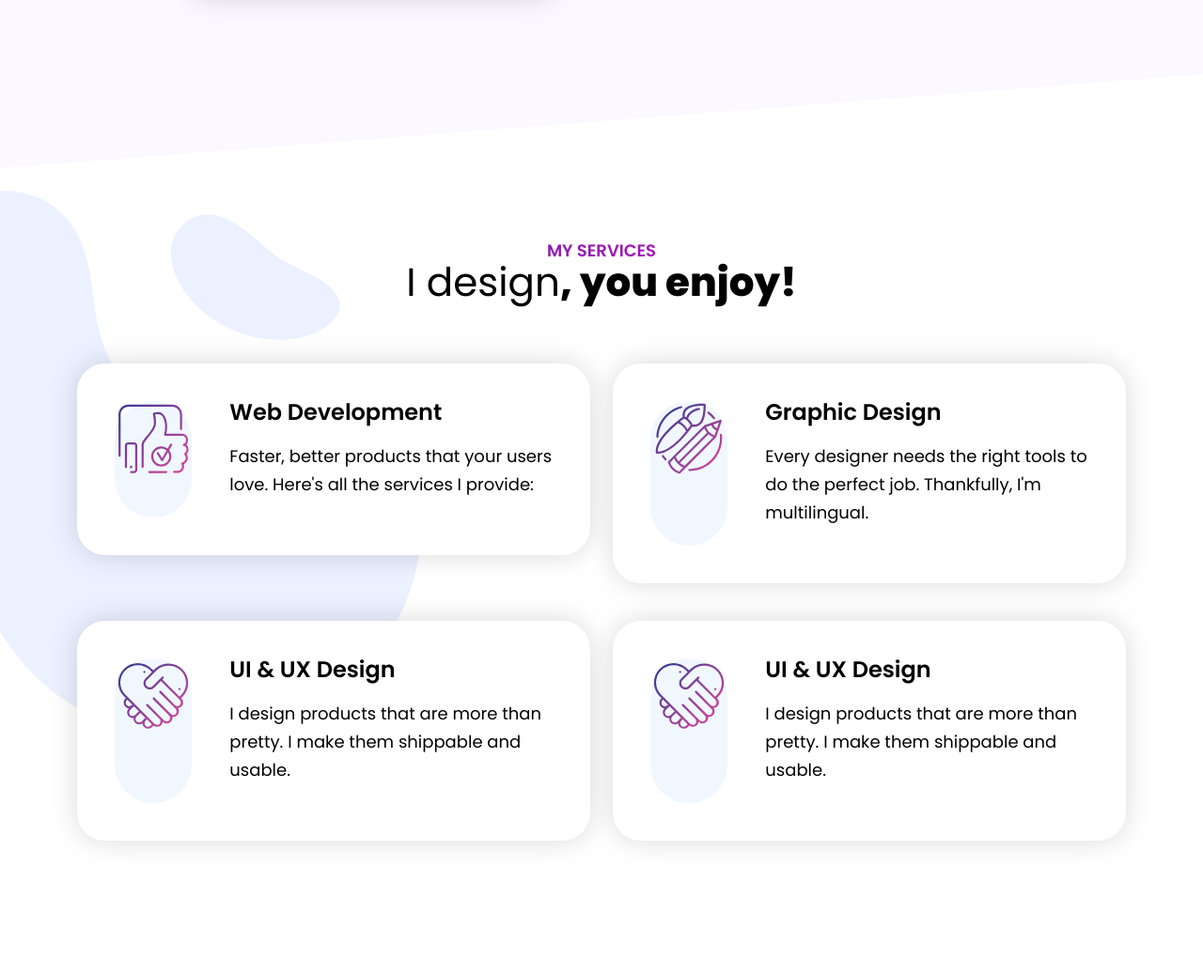
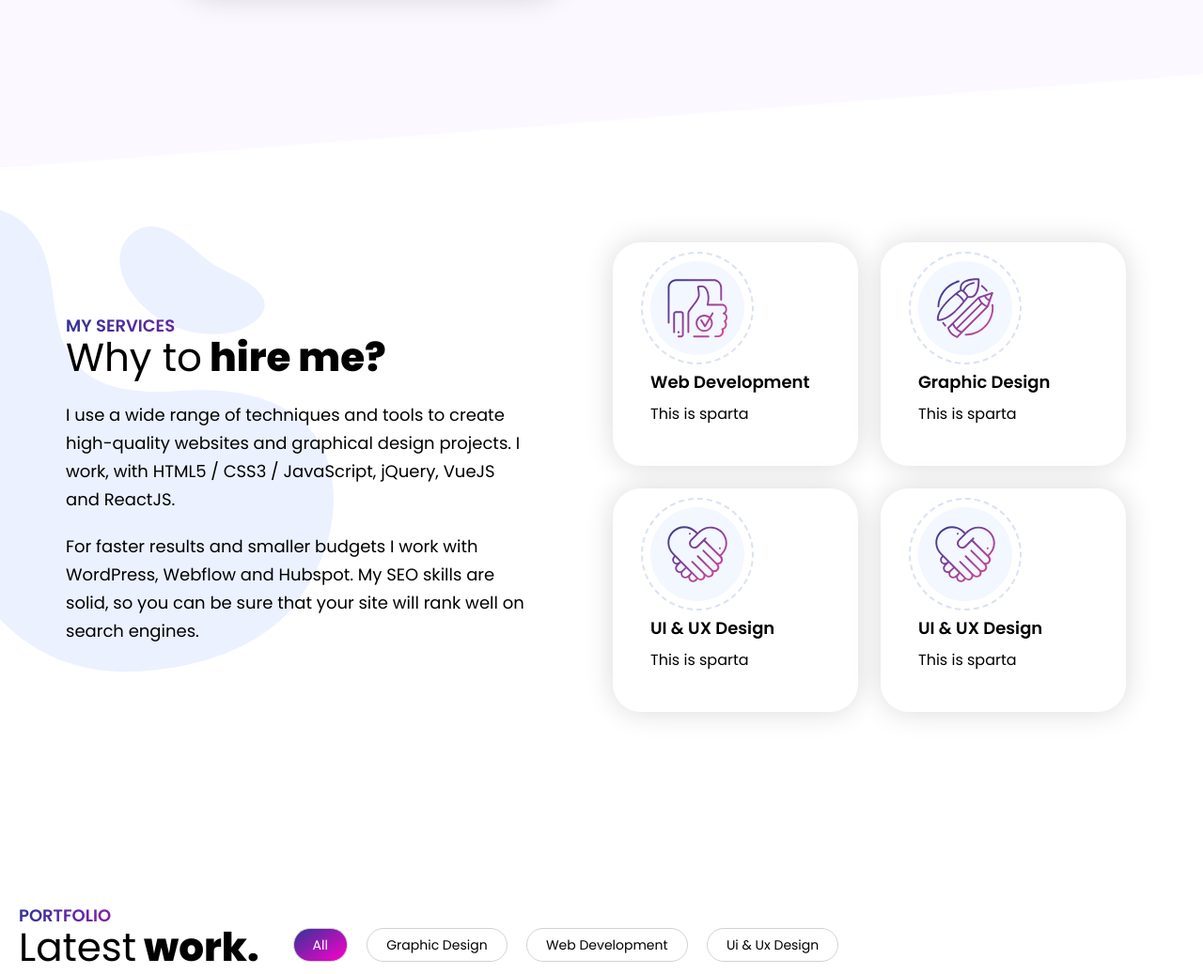
Before and after one commit to milanche7395/milan, a PHP site: page / in a window 1280 px wide. Shown: the part 1490-2527 px from the top of the page at 94% size. Run offline with PHP 8.4, Linux system fonts and the light colour scheme; some libraries are stand-ins or nearby versions.

Commit message:
this is sparta

```diff
--- a/index.html
+++ b/index.html
@@ -231,57 +231,59 @@
 
     <section id="services" class="services">
         <div class="container">
+            <div class="row my-services">
+                <div class="col-md-6 left">
+                    <span class="tagline">My Services</span>
+                    <h2><span>Why to</span> hire me?</h2>
+                    <p>I use a wide range of techniques and tools to create high-quality websites and graphical design projects. I work, with HTML5 / CSS3 / JavaScript, jQuery, VueJS and ReactJS.</p>
+                        <p>For faster results and smaller budgets I work with WordPress, Webflow and Hubspot. My SEO skills are solid, so you can be sure that your site will rank well on search engines.</p>
+                </div>
+                <div class="col-md-6">
                     <div class="row">
-                <div class="col-12 title">
-                    <span class="tagline">My Services</span>
-                    <h2><span>I design</span>, you enjoy!</h2>
-                </div>
-            </div>
-            <div class="row my-services">
-                <div class="col-md-6">
+                        <div class="col-md-6 mb-4">
                             <div class="item">
                                 <div class="icon-img">
-                            <img src="img/service-1.svg" alt="What I can do for you">
+                                    <img class="img-fluid" src="img/service-1.svg" alt="What I can do for you">
                                 </div>
                                 <div class="item-content">
                                     <h3>Web Development</h3>
-                            <p>Faster, better products that your users love. Here's all the services I provide:</p>
+                                    <p>This is sparta</p>
                                 </div>
                             </div>
                         </div>
                         <div class="col-md-6">
                             <div class="item">
                                 <div class="icon-img">
-                            <img src="img/service-2.svg" alt="Applicatitions I'm fluent in">
+                                    <img class="img-fluid" src="img/service-2.svg" alt="Applicatitions I'm fluent in">
                                 </div>
                                 <div class="item-content">
                                     <h3>Graphic Design</h3>
-                            <p>Every designer needs the right tools to do the perfect job. Thankfully, I'm multilingual.
-                            </p>
+                                    <p>This is sparta</p>
                                 </div>
                             </div>
                         </div>
                     </div>
-            <div class="row my-services">
+                    <div class="row">
                         <div class="col-md-6">
                             <div class="item">
                                 <div class="icon-img">
-                            <img src="img/service-3.svg" alt="What you can expect">
+                                    <img class="img-fluid" src="img/service-3.svg" alt="What you can expect">
                                 </div>
                                 <div class="item-content">
                                     <h3>UI & UX Design</h3>
-                            <p>I design products that are more than pretty. I make them shippable and usable.</p>
+                                    <p>This is sparta</p>
                                 </div>
                             </div>
                         </div>
                         <div class="col-md-6">
                             <div class="item">
                                 <div class="icon-img">
-                            <img src="img/service-3.svg" alt="What you can expect">
+                                    <img class="img-fluid" src="img/service-3.svg" alt="What you can expect">
                                 </div>
                                 <div class="item-content">
                                     <h3>UI & UX Design</h3>
-                            <p>I design products that are more than pretty. I make them shippable and usable.</p>
+                                    <p>This is sparta</p>
+                                </div>
                             </div>
                         </div>
                     </div>
--- a/scss/main.scss
+++ b/scss/main.scss
@@ -38,8 +38,7 @@ h2 {
     text-align: center;
     font-weight: 800;
     color: $dark;
-    margin: 0 auto;
-    margin-bottom: 60px;
+    margin: 0 auto 20px;
     line-height: 120%;
 
     span {
@@ -604,6 +603,7 @@ header {
 
     p {
         font-size: 18px;
+        line-height: 150%;
     }
 
     &::after {
@@ -968,18 +968,23 @@ h1 {
     li {
         border-top: 1px solid #e5e5e5;
         padding: 15px 0;
-               &:first-child{
+
+        &:first-child {
             border-top: 0;
         }
-        &:nth-child(4){
+
+        &:nth-child(4) {
             border-bottom: 1px solid #e5e5e5;
         }
-        &:nth-child(5){
+
+        &:nth-child(5) {
             border-top: 0;
         }
-        &:last-child{
+
+        &:last-child {
             border-bottom: 1px solid #e5e5e5;
         }
+
         span {
             font-weight: 600;
         }
@@ -1024,18 +1029,24 @@ h1 {
     position: relative;
     overflow: visible;
     padding-top: 100px;
+
+    &:before {
+        content: '';
         background: url(../../img/services-blob.svg) no-repeat;
-    background-size: 70%;
-    background-position: -430px 100px;
+        width: 60vw;
+        height: -webkit-fill-available;
+        position: absolute;
+        top: 120px;
+        left: -31%;
+    }
+
     .container {
         padding-top: 80px;
         padding-bottom: 80px;
         position: relative;
 
-        .title {
-            .tagline {
-                text-align: center;
-            }
+        h2 {
+            text-align: left;
         }
     }
 
@@ -1046,33 +1057,60 @@ h1 {
 
     .my-services {
         margin-bottom: 40px;
-        img {
-            height: 80px;
-            width: auto;
+
+        .left {
+            padding: 80px 80px 0 0;
         }
 
         h3 {
-            font-size: 24px;
+            font-size: 18px;
             font-weight: 600;
-            margin-bottom: 20px;
+            margin-bottom: 10px;
         }
 
         .item {
             border-radius: 30px;
             box-shadow: 0 0 30px rgba(0, 0, 0, 0.15);
-            padding: 40px;
+            padding: 20px 40px;
             background: $light;
-            box-sizing: border-box;
-            display: flex;
-
-            .icon-img{
-                margin-right: 40px;
-                // width: 210px;
-                // height: 210px;
-                background: #f1f7ff;
+            position: relative;
+
+
+            .icon-img {
+                margin-bottom: 20px;
+                width: 100px;
+                height: 100px;
+                background: #f3f7ff;
+                border-radius: 100vmax;
                 display: flex;
                 justify-content: center;
+                align-items: center;
+                position: relative;
+                z-index: 2;
+
+                &:before{
+                    content: '';
+                    width: 120px;
+                    height: 120px;
+                    position: absolute;
+                    top: -10px;
+                    left: -10px;
                     border-radius: 100vmax;
+                    border: 2px dashed #dae2f3;
+                    z-index: -1;
+                }
+
+
+
+            }
+
+            img {
+                width: 70px;
+                height: auto;
+            }
+
+            p {
+                font-size: 16px;
             }
         }
     }
@@ -1475,7 +1513,6 @@ footer {
 
     .services {
         .container {
-            .title {
             .tagline {
                 text-align: left;
             }
@@ -1483,7 +1520,6 @@ footer {
             h2 {
                 text-align: left;
                 margin-bottom: 0px;
-                }
             }
         }
     }
```
Also changed, not shown: dist/css/main.min.css, 1 other file. Lines whose indentation alone changed are shown as unchanged.
